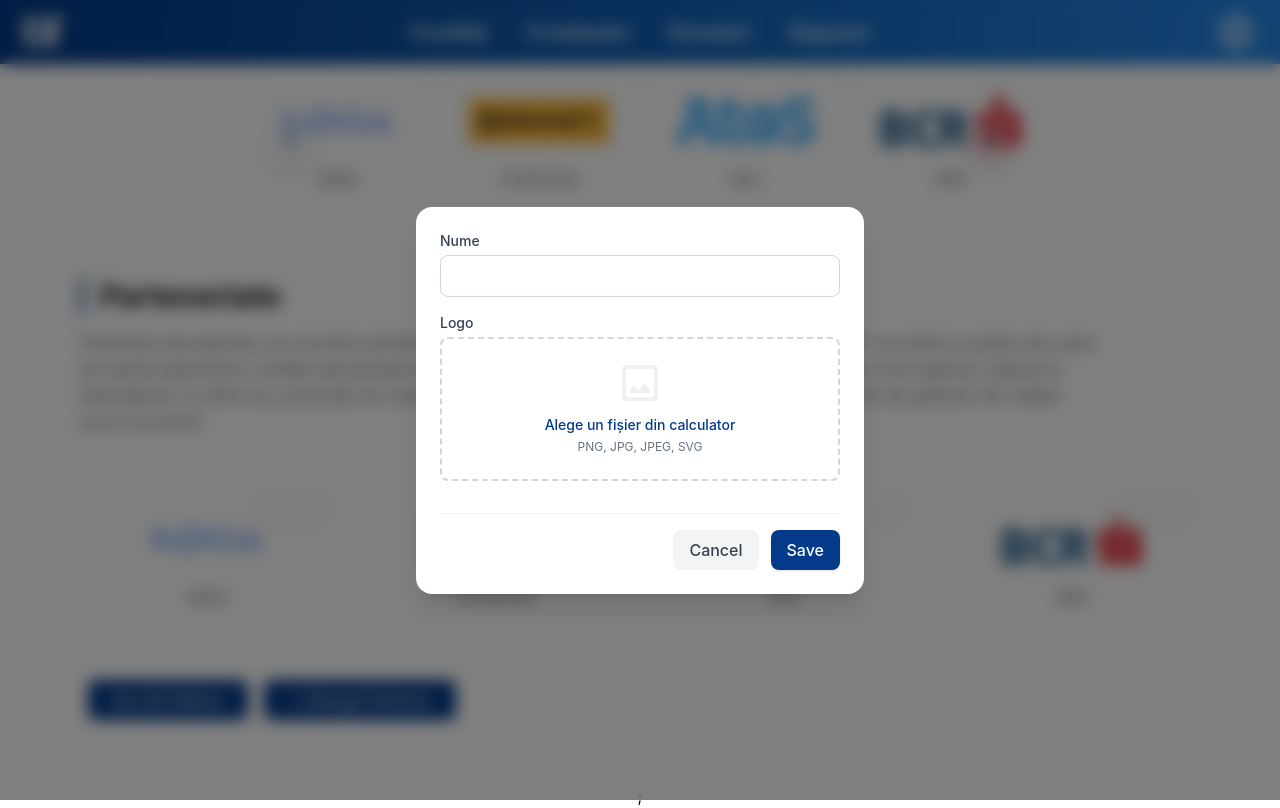
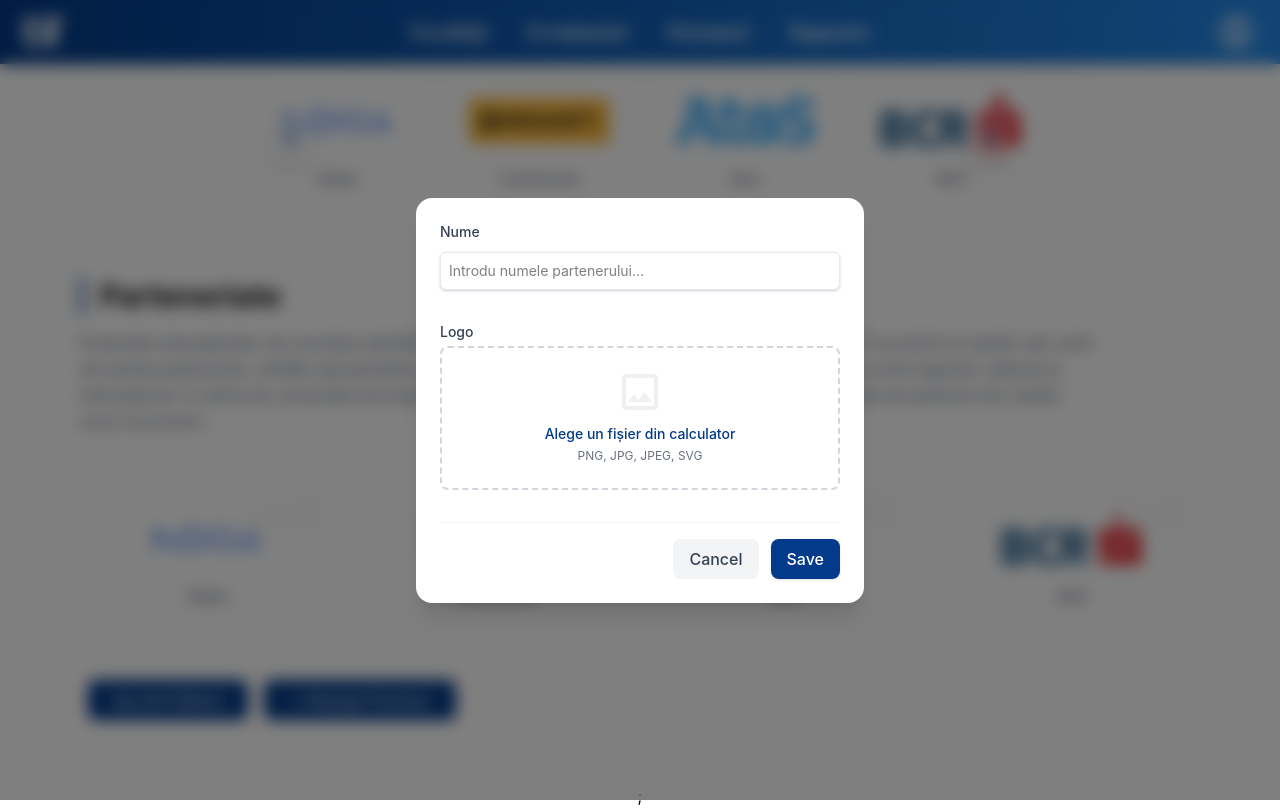
Before and after one commit to DanyParfene/UniEvent, a React (Vite) app in the folder FRONTEND/UniEvent/: page /parteneri-adaugare in a window 1280 px wide. Built offline with nearby package versions, Linux system fonts and the light colour scheme.

Commit message:
TanStack form

```diff
--- a/FRONTEND/UniEvent/src/components/partners/PartnerPopUp.tsx
+++ b/FRONTEND/UniEvent/src/components/partners/PartnerPopUp.tsx
@@ -1,5 +1,8 @@
 import { useEffect, useState } from "react";
+import { useForm } from "@tanstack/react-form";
 import imageIcon from "../../assets/image_icon.svg";
+import TextInput from "../form/components/TextInput";
+import { fieldContext } from "../form/context";
 
 type Props = {
   name: string;
@@ -8,7 +11,6 @@ type Props = {
 };
 
 const PartnerPopUp = ({ name, logo, onClose }: Props) => {
-  const [inputName, setInputName] = useState<string>(name);
   const [previewUrl, setPreviewUrl] = useState<string>(logo);
   const [isMounted, setIsMounted] = useState<boolean>(false);
 
@@ -16,43 +18,64 @@ const PartnerPopUp = ({ name, logo, onClose }: Props) => {
     setIsMounted(true);
   }, []);
 
-  const handleSubmit = (e: React.SyntheticEvent) => {
-    e.preventDefault();
-    console.log("Testing Save Data:", { name: inputName, logo: previewUrl });
+  // TanStack Form
+  const form = useForm({
+    defaultValues: {
+      name: name,
+      logoFile: null as File | null,
+    },
+    onSubmit: async ({ value }) => {
+      console.log("Testing Save Data:", {
+        name: value.name,
+        fileToUpload: value.logoFile,
+      });
+
+      // TODO:API call
 
       onClose();
-  }
-
-  const handleImageChange = (e: React.ChangeEvent<HTMLInputElement>) => {
-    const file = e.target.files?.[0]; // Luăm primul fișier selectat
-
-    if (file) {
-      // Creăm un link temporar local pe care browserul îl poate citi
-      const imageUrl = URL.createObjectURL(file);
-      setPreviewUrl(imageUrl);
-    }
-  };
+    },
+  });
 
   return (
     <>
-      <div className={`fixed inset-0 z-50 flex items-center justify-center bg-black/50 backdrop-blur-sm transition-opacity duration-300 ease-out ${
+      <div
+        className={`fixed inset-0 z-50 flex items-center justify-center bg-black/50 backdrop-blur-sm transition-opacity duration-300 ease-out ${
           isMounted ? "opacity-100" : "opacity-0"
-        }`}>
-        <div className={`bg-white rounded-2xl shadow-xl w-full max-w-md p-6 transform transition-all duration-300 ease-out ${
-            isMounted ? "scale-100 opacity-100 translate-y-0" : "scale-0 opacity-0 translate-y-10"
-          }`}>
-          <form className="flex flex-col gap-4" onSubmit={handleSubmit}>
+        }`}
+      >
+        <div
+          className={`bg-white rounded-2xl shadow-xl w-full max-w-md p-6 transform transition-all duration-300 ease-out ${
+            isMounted
+              ? "scale-100 opacity-100 translate-y-0"
+              : "scale-0 opacity-0 translate-y-10"
+          }`}
+        >
+          <form
+            className="flex flex-col gap-4"
+            onSubmit={(e) => {
+              e.preventDefault();
+              e.stopPropagation();
+              form.handleSubmit();
+            }}
+          >
             {/* Field Nume */}
             <div>
               <label className="block text-sm font-medium text-gray-700 mb-1">
                 Nume
               </label>
-              <input
-                type="text"
-                value={inputName}
-                onChange={(e) => setInputName(e.target.value)}
-                className="w-full border border-gray-300 rounded-lg px-4 py-2 focus:ring-2 focus:ring-primary outline-none transition-all"
+              <div>
+                <form.Field
+                  name="name"
+                  children={(field) => (
+                    <fieldContext.Provider value={field}>
+                      <TextInput
+                        label=""
+                        placeholder="Introdu numele partenerului..."
                       />
+                    </fieldContext.Provider>
+                  )}
+                />
+              </div>
             </div>
 
             {/* Field Logo */}
@@ -60,14 +83,25 @@ const PartnerPopUp = ({ name, logo, onClose }: Props) => {
               <label className="block text-sm font-medium text-gray-700 mb-1">
                 Logo
               </label>
+
+              <form.Field
+                name="logoFile"
+                children={(field) => (
                   <div
-                className={`relative mt-1 flex justify-center border-2 border-gray-300 border-dashed rounded-lg hover:border-primary transition-colors group cursor-pointer overflow-hidden ${previewUrl ? "p-2" : "px-6 pt-5 pb-6"}`}
+                    className={`relative mt-1 flex justify-center border-2 border-gray-300 border-dashed rounded-lg hover:border-primary transition-colors group cursor-pointer overflow-hidden ${
+                      previewUrl ? "p-2" : "px-6 pt-5 pb-6"
+                    }`}
                   >
-                {/* Input-ul rceal este ascuns, dar ocupă toată cutia */}
                     <input
                       type="file"
                       accept="image/*"
-                  onChange={handleImageChange}
+                      onChange={(e) => {
+                        const file = e.target.files?.[0];
+                        if (file) {
+                          field.handleChange(file);
+                          setPreviewUrl(URL.createObjectURL(file));
+                        }
+                      }}
                       className="absolute inset-0 w-full h-full opacity-0 cursor-pointer z-10"
                       title=""
                     />
@@ -101,7 +135,10 @@ const PartnerPopUp = ({ name, logo, onClose }: Props) => {
                       )}
                     </div>
                   </div>
+                )}
+              />
             </div>
+
             {/* Butoane */}
             <div className="flex justify-end gap-3 mt-4 border-t border-gray-100 pt-4">
               <button
@@ -111,12 +148,19 @@ const PartnerPopUp = ({ name, logo, onClose }: Props) => {
               >
                 Cancel
               </button>
+
+              <form.Subscribe
+                selector={(state) => [state.canSubmit, state.isSubmitting]}
+                children={([canSubmit, isSubmitting]) => (
                   <button
-                className="px-4 py-2 bg-primary text-white rounded-lg hover:bg-primary transition-colors font-medium shadow-sm cursor-pointer"
+                    className="px-4 py-2 bg-primary text-white rounded-lg hover:bg-primary transition-colors font-medium shadow-sm cursor-pointer disabled:opacity-50"
                     type="submit"
+                    disabled={!canSubmit || isSubmitting}
                   >
-                Save
+                    {isSubmitting ? "Saving..." : "Save"}
                   </button>
+                )}
+              />
             </div>
           </form>
         </div>
```
Lines whose indentation alone changed are shown as unchanged.
